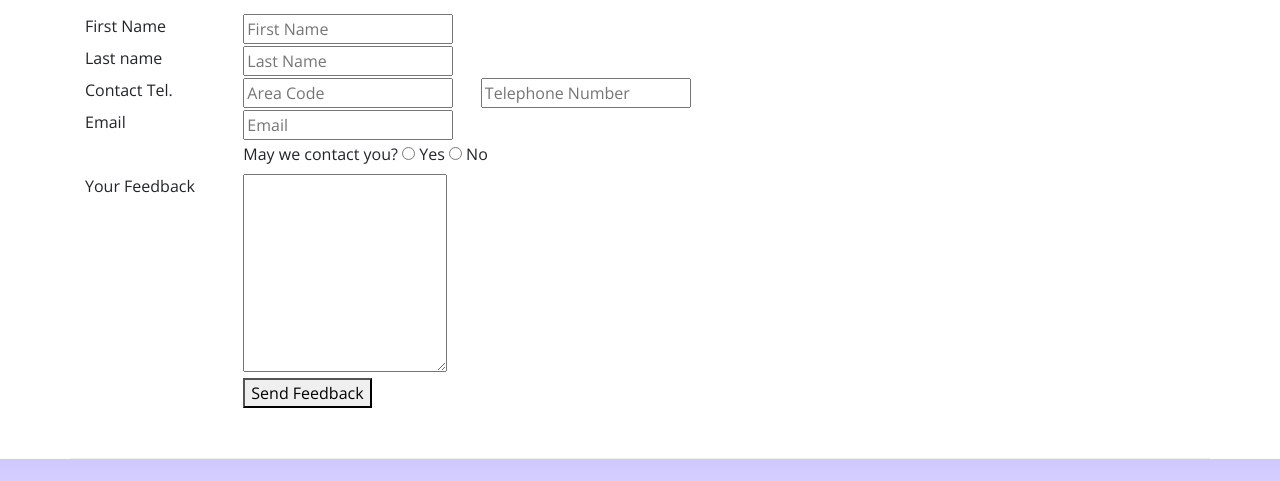
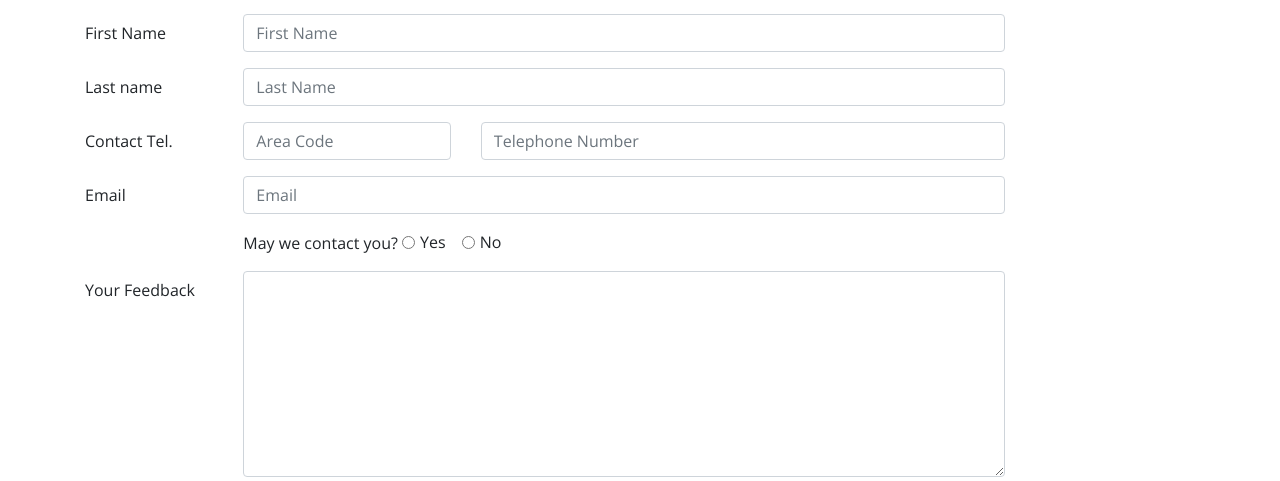
Before and after one commit to kgruca/bootnu, a plain HTML site: page contactus.html in a window 1280 px wide. Shown: the part 682-1163 px from the top of the page. Drawn offline with nearby package versions, Linux system fonts and the light colour scheme.

Commit message:
added bootstrap form component classes to contactus.html

```diff
--- a/contactus.html
+++ b/contactus.html
@@ -125,102 +125,126 @@
             </div>
             <div class="col-md-10">
                 <form>
-                    <div class="row">
+                    <div class="row form-group">
                         <label
                             for="firstName"
-                            class="col-md-2">
+                            class="col-md-2 col-form-label">
                                 First Name
                         </label>
                         <div class="col-md-10">
                             <input
                                 type="text"
                                 id="firstName"
+                                class="form-control"
                                 name="firstName"
                                 placeholder="First Name" />
                         </div>
                     </div>
-                    <div class="row">
+                    <div class="row form-group">
                         <label
                             for="lastName"
-                            class="col-md-2">
+                            class="col-md-2 col-form-label">
                                 Last name
                         </label>
                         <div class="col-md-10">
                             <input
                                 type="text"
                                 id="lastName"
+                                class="form-control"
                                 name="lastName"
                                 placeholder="Last Name" />
                         </div>
                     </div>
-                    <div class="row">
+                    <div class="row form-group">
                         <label
                             for="areaCode"
-                            class="col-md-2">
+                            class="col-md-2 col-form-label">
                                 Contact Tel.
                         </label>
                         <div class="col-5 col-md-3">
                             <input
                                 type="tel"
                                 id="areaCode"
+                                class="form-control"
                                 name="areaCode"
                                 placeholder="Area Code" />
                         </div>
                         <div class="col-7">
                             <input
                                 type="tel"
+                                class="form-control"
                                 name="telNum"
                                 placeholder="Telephone Number" />
                         </div>
                     </div>
-                    <div class="row">
+                    <div class="row form-group">
                         <label
                             for="email"
-                            class="col-md-2">
+                            class="col-md-2 col-form-label">
                                 Email
                         </label>
                         <div class="col-md-10">
                             <input
                                 type="email"
                                 id="email"
+                                class="form-control"
                                 name="email"
                                 placeholder="Email" />
                         </div>
                     </div>
-                    <div class="row">
+                    <div class="row form-group">
                         <div class="col offset-md-2">
                             May we contact you?
+                            <div class="form-check form-check-inline">
                                 <input
                                     type="radio"
                                     id="contactYes"
+                                    class="form-check-input"
                                     name="contactRadios"
                                     value="yes">
-                            <label for="contactYes">Yes</label>
+                                <label
+                                    class="form-check-label"
+                                    for="contactYes">
+                                        Yes
+                                </label>
+                            </div>
+                            <div class="form-check form-check-inline">
                                 <input
                                     type="radio"
+                                    class="form-check-input"
                                     id="contactNo"
                                     name="contactRadios"
                                     value="no">
-                            <label for="contactNo">No</label>
+                                <label
+                                    class="form-check-label"
+                                    for="contactNo"
+                                        >No
+                                </label>
                             </div>
                         </div>
-                    <div class="row">
+                    </div>
+                    <div class="row form-group">
                         <label
                             for="feedback"
-                            class="col-md-2">
+                            class="col-md-2 col-form-label">
                                 Your Feedback
                         </label>
                         <div class="col-md-10">
                             <textarea
                                 id="feedback"
+                                class="form-control"
                                 name="feedback"
                                 rows="8">
                             </textarea>
                         </div>
                     </div>
-                    <div class="row">
+                    <div class="row form-group">
                         <div class="offset-md-2 col-md-10">
-                            <button type="submit">Send Feedback</button>
+                            <button
+                                type="submit"
+                                class="btn btn-primary">
+                                Send Feedback
+                            </button>
                         </div>
                     </div>
                 </form>
```
Lines whose indentation alone changed are shown as unchanged.
